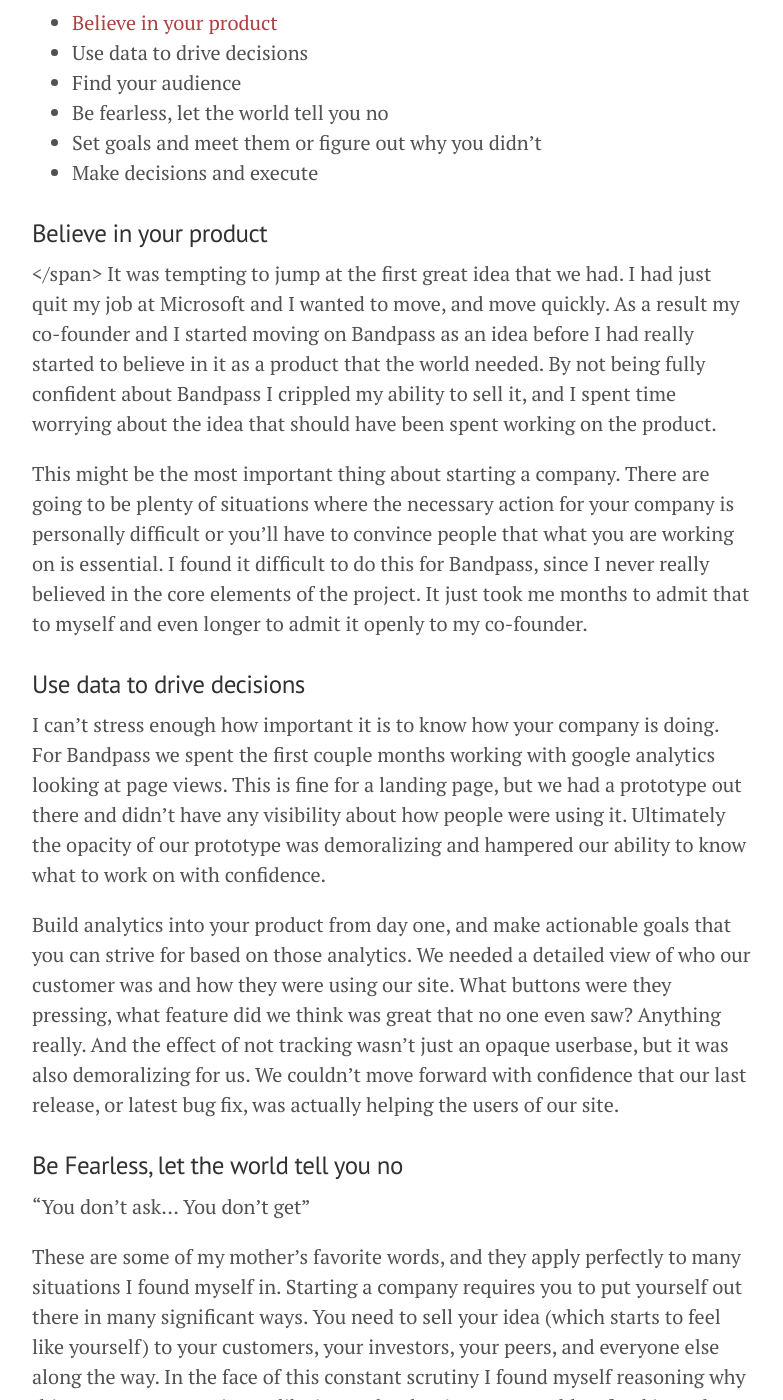
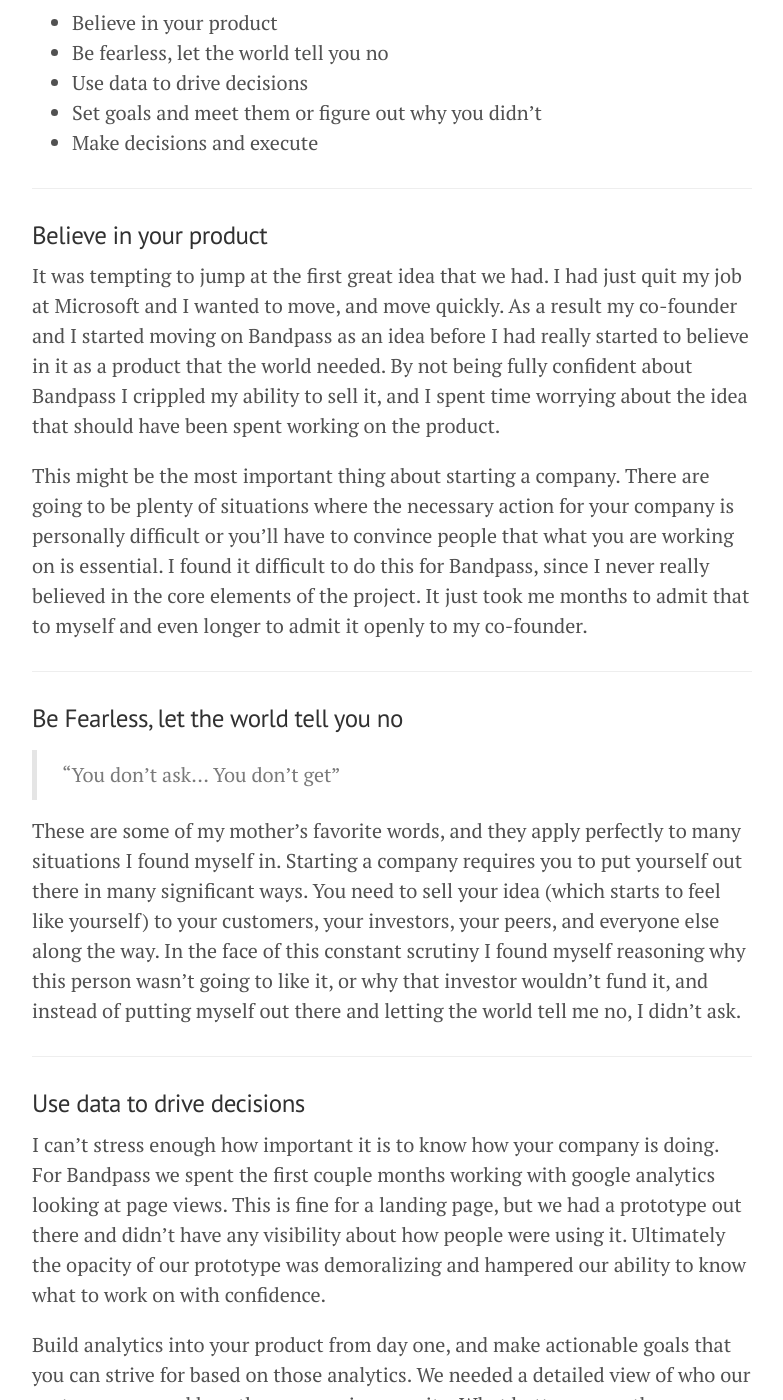
Before and after one commit to jofus101/jofus101.github.io, a Jekyll site: the page built from _posts/2014-11-06-lessons-from-a-failed-startup.md, in a window 1280 px wide and 1400 px high, scrolled down 742 px. Shown: the whole window, without its empty margins (248-1031 px from the left). Built offline with Jekyll 4.4.1, drawn with Linux system fonts in a browser that asks for light colours; Markdown is read by kramdown in place of the engine named in the settings; some of the changed text lies outside the part shown.

Commit message:
Formatting

```diff
--- a/_posts/2014-11-06-lessons-from-a-failed-startup.md
+++ b/_posts/2014-11-06-lessons-from-a-failed-startup.md
@@ -14,43 +14,41 @@ My real advice is the same that I tell anyone learning a new skill; *be ok makin
 
 Now without further ado:
 
-- [Believe in your product](#believe)
+- Believe in your product
+- Be fearless, let the world tell you no
 - Use data to drive decisions
-- Find your audience
-- Be fearless, let the world tell you no
 - Set goals and meet them or figure out why you didn’t
 - Make decisions and execute
 
+---
+###Believe in your product
 
-<span id="believe">
-###Believe in your product
-</span>
 It was tempting to jump at the first great idea that we had.  I had just quit my job at Microsoft and I wanted to move, and move quickly.  As a result my co-founder and I started moving on Bandpass as an idea before I had really started to believe in it as a product that the world needed.  By not being fully confident about Bandpass I crippled my ability to sell it, and I spent time worrying about the idea that should have been spent working on the product.
 
 This might be the most important thing about starting a company.  There are going to be plenty of situations where the necessary action for your company is personally difficult or you’ll have to convince people that what you are working on is essential.  I found it difficult to do this for Bandpass, since I never really believed in the core elements of the project.  It just took me months to admit that to myself and even longer to admit it openly to my co-founder.
 
+---
+###Be Fearless, let the world tell you no
 
+> “You don’t ask… You don’t get”
+
+These are some of my mother’s favorite words, and they apply perfectly to many situations I found myself in.  Starting a company requires you to put yourself out there in many significant ways.  You need to sell your idea (which starts to feel like yourself) to your customers, your investors, your peers, and everyone else along the way.  In the face of this constant scrutiny I found myself reasoning why this person wasn’t going to like it, or why that investor wouldn’t fund it, and instead of putting myself out there and letting the world tell me no, I didn’t ask.
+
+---
 ###Use data to drive decisions
 
 I can’t stress enough how important it is to know how your company is doing.  For Bandpass we spent the first couple months working with google analytics looking at page views.  This is fine for a landing page, but we had a prototype out there and didn’t have any visibility about how people were using it.  Ultimately the opacity of our prototype was demoralizing and hampered our ability to know what to work on with confidence.
 
 Build analytics into your product from day one, and make actionable goals that you can strive for based on those analytics. We needed a detailed view of who our customer was and how they were using our site.  What buttons were they pressing, what feature did we think was great that no one even saw?  Anything really.  And the effect of not tracking wasn’t just an opaque userbase, but it was also demoralizing for us.  We couldn’t move forward with confidence that our last release, or latest bug fix, was actually helping the users of our site.
 
-
-###Be Fearless, let the world tell you no
-
-“You don’t ask… You don’t get”
-
-These are some of my mother’s favorite words, and they apply perfectly to many situations I found myself in.  Starting a company requires you to put yourself out there in many significant ways.  You need to sell your idea (which starts to feel like yourself) to your customers, your investors, your peers, and everyone else along the way.  In the face of this constant scrutiny I found myself reasoning why this person wasn’t going to like it, or why that investor wouldn’t fund it, and instead of putting myself out there and letting the world tell me no, I didn’t ask.
-
-
+---
 ###Set goals
 
 Another issue with our working style was a lack of clear goals during the development process.  Often it came from an inability to identify the singular most important next step, so we would have a bunch of things going on at once and make progress on a bunch of them simultaneously.  This way when I slipped one deadline we could point to some other element of the business and say we were working on that.  This didn’t work for us.  What we’ve started to do is have much more granular and limited weekly goals, that build up to a large monthly or quarterly goals.  By holding myself accountable to these goals, I’m able to get more discrete tasks done and I generally feel better having checked them off my list.
 
 There was definitely fear of picking thewrong task that held me backfrom committing to them while working on bandpass, when in reality I would at most lose 2 or 3 days of work and would definitely learn something from committing to completion of a task
 
-
+---
 ###Decide and execute
 
 This goes hand in hand with the goals that you need to set. Don’t overthink your problems.  Make decisions and execute based on them.  Don’t spend to much time going over the pro’s and con’s of a choice, whether it be what technology to work with or what to do next.  Pick one, make it work, and then reevaluate at some point in the future.  Once again, even if you make the wrong choice you’ll be much better informed for the next round of work.
```
